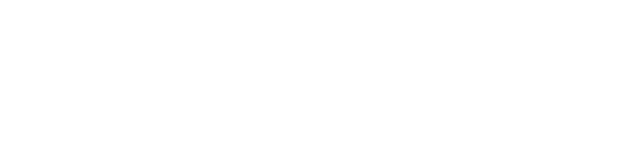
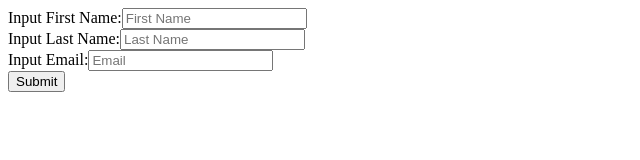
Before and after one commit to robkroening/Full-Stack-Blog-With-Authentication, a plain HTML site: page frontend/index.html in a window 1280 px wide. Shown: the whole page, without its empty margins (0-640 px from the left). Drawn offline with Linux system fonts and the light colour scheme.

Commit message:
commit frontend form stuff and have it working with database

```diff
--- a/backend/app.js
+++ b/backend/app.js
@@ -19,6 +19,7 @@ app.use('/people', peopleRouter);
 
 // catch all error handler
 
+
 // app listener
 app.listen(port, listener);
 function listener() {
--- a/backend/routers/peopleRouter.js
+++ b/backend/routers/peopleRouter.js
@@ -25,7 +25,7 @@ router.get('/:id', async (req, res) => {
 // create a new person
 router.post('/', async (req, res) => {
     try {
-        const person = Person.create(req.body);
+        const person = await Person.create(req.body);
         res.status(200).json(person);
     } catch (error) {
         res.status(200).json(error);
--- a/frontend/index.html
+++ b/frontend/index.html
@@ -5,9 +5,9 @@
     <title>Full Stack Blog</title>
 </head>
 <body>
-    <div class="homepage-section"></div>
-    <div class="people-section"></div>
-    <div class="person-profile"></div>
+    <div id="homepage-section"></div>
+    <div id="people-section"></div>
+    <div id="person-profile"></div>
     <script src="index.js"></script>
 </body>
 </html>
--- a/frontend/index.js
+++ b/frontend/index.js
@@ -0,0 +1,80 @@
+// setups and targets
+const peopleSection = document.getElementById('people-section');
+const personForm = document.createElement('form');
+
+// Creating the form to add a person
+async function createNewPersonForm() {
+    // form section
+    // const personForm = document.createElement('form');
+    personForm.setAttribute('id', 'newPersonForm');
+    const firstNameDiv = document.createElement('div');
+    const lastNameDiv = document.createElement('div');
+    const emailDiv = document.createElement('div');
+    // first name section
+    const firstNameLabel = document.createElement('label');
+    firstNameLabel.setAttribute('for', 'first_name');
+    firstNameLabel.innerText = 'Input First Name:';
+    const firstNameInput = document.createElement('input');
+    firstNameInput.setAttribute('placeholder', 'First Name')
+    firstNameInput.setAttribute('type', 'text');
+    firstNameInput.setAttribute('name', 'first_name');
+    firstNameInput.setAttribute('id', 'firstNameInput');
+    // last name section
+    const lastNameLabel = document.createElement('label');
+    lastNameLabel.setAttribute('for', 'last_name');
+    lastNameLabel.innerText = 'Input Last Name:';
+    const lastNameInput = document.createElement('input');
+    lastNameInput.setAttribute('placeholder', 'Last Name')
+    lastNameInput.setAttribute('type', 'text');
+    lastNameInput.setAttribute('name', 'last_name');
+    lastNameInput.setAttribute('id', 'lastNameInput');
+    // email section
+    const emailLabel = document.createElement('label');
+    emailLabel.setAttribute('for', 'email');
+    emailLabel.innerText = 'Input Email:';
+    const emailInput = document.createElement('input');
+    emailInput.setAttribute('placeholder', 'Email')
+    emailInput.setAttribute('type', 'text');
+    emailInput.setAttribute('name', 'email');
+    emailInput.setAttribute('id', 'emailInput');
+    // submit button section
+    const peopleFormSubmitButton = document.createElement('input');
+    peopleFormSubmitButton.setAttribute('type', 'submit');
+    peopleFormSubmitButton.setAttribute('name', 'peopleFormSubmitButton');
+    peopleFormSubmitButton.setAttribute('id', 'peopleFormSubmitButton');
+    // appends section
+    peopleSection.appendChild(personForm);
+    personForm.appendChild(firstNameDiv);
+    personForm.appendChild(lastNameDiv);
+    personForm.appendChild(emailDiv);
+    personForm.appendChild(peopleFormSubmitButton);
+    firstNameDiv.appendChild(firstNameLabel);
+    firstNameDiv.appendChild(firstNameInput);
+    lastNameDiv.appendChild(lastNameLabel);
+    lastNameDiv.appendChild(lastNameInput);
+    emailDiv.appendChild(emailLabel);
+    emailDiv.appendChild(emailInput);
+    // event listener for submitting the form after it is created
+    personForm.addEventListener('submit', submitNewPersonForm);
+};
+createNewPersonForm();
+
+// submit form data for creating a new person to express server to go to database
+async function submitNewPersonForm(e) {
+    try {
+        const url = `http://localhost:3030/people`;
+        e.preventDefault();
+        const formData = new FormData(personForm);
+        const formDataObject = Object.fromEntries(formData.entries());
+        const options = {
+            method: "POST",
+            mode: "cors",
+            headers: {"Content-Type": "application/json"},
+            body: JSON.stringify(formDataObject)
+        };
+        const response = await fetch(url, options);
+        const person = await response.json();
+    } catch (error) {
+        console.log(error);
+    }
+};
```
